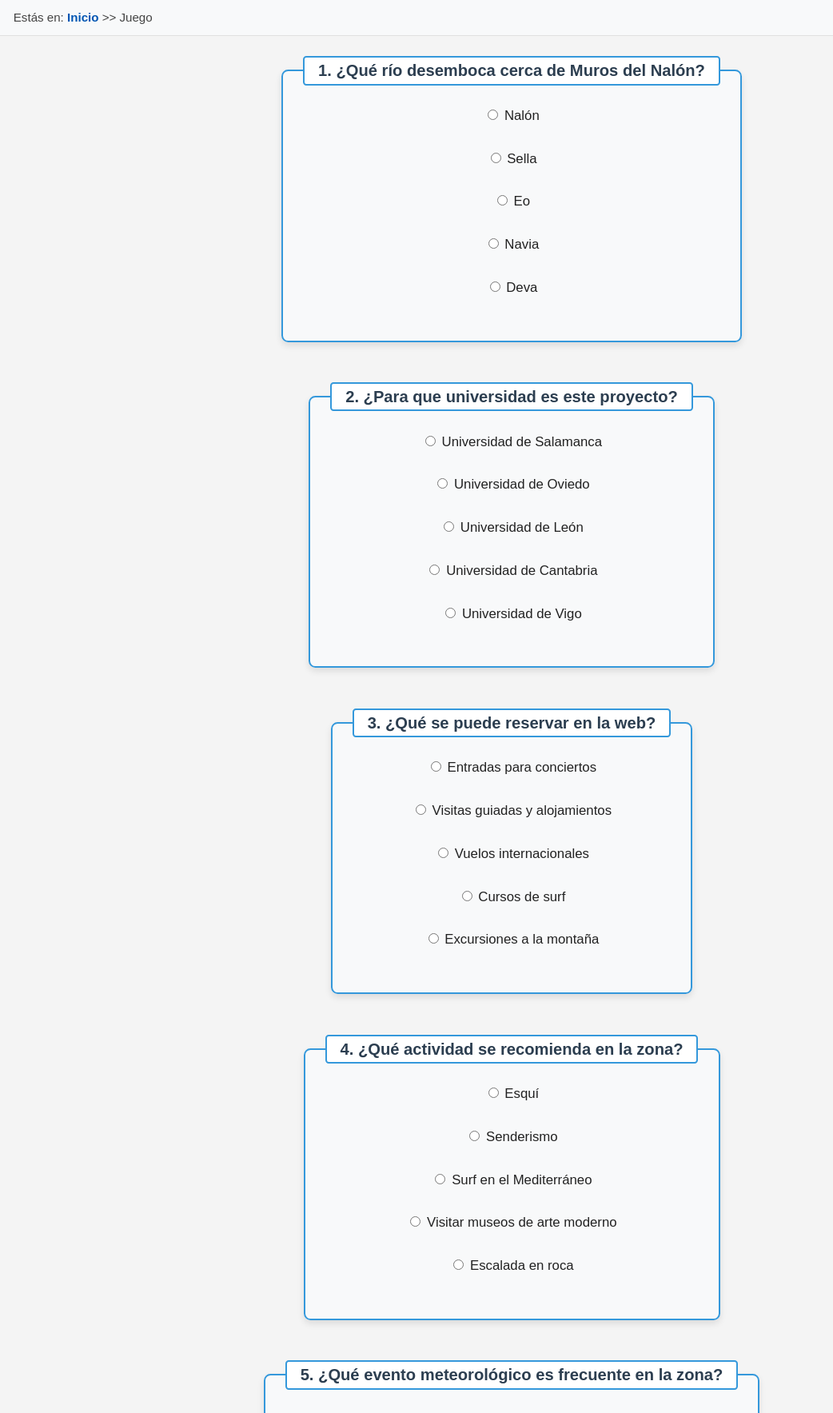
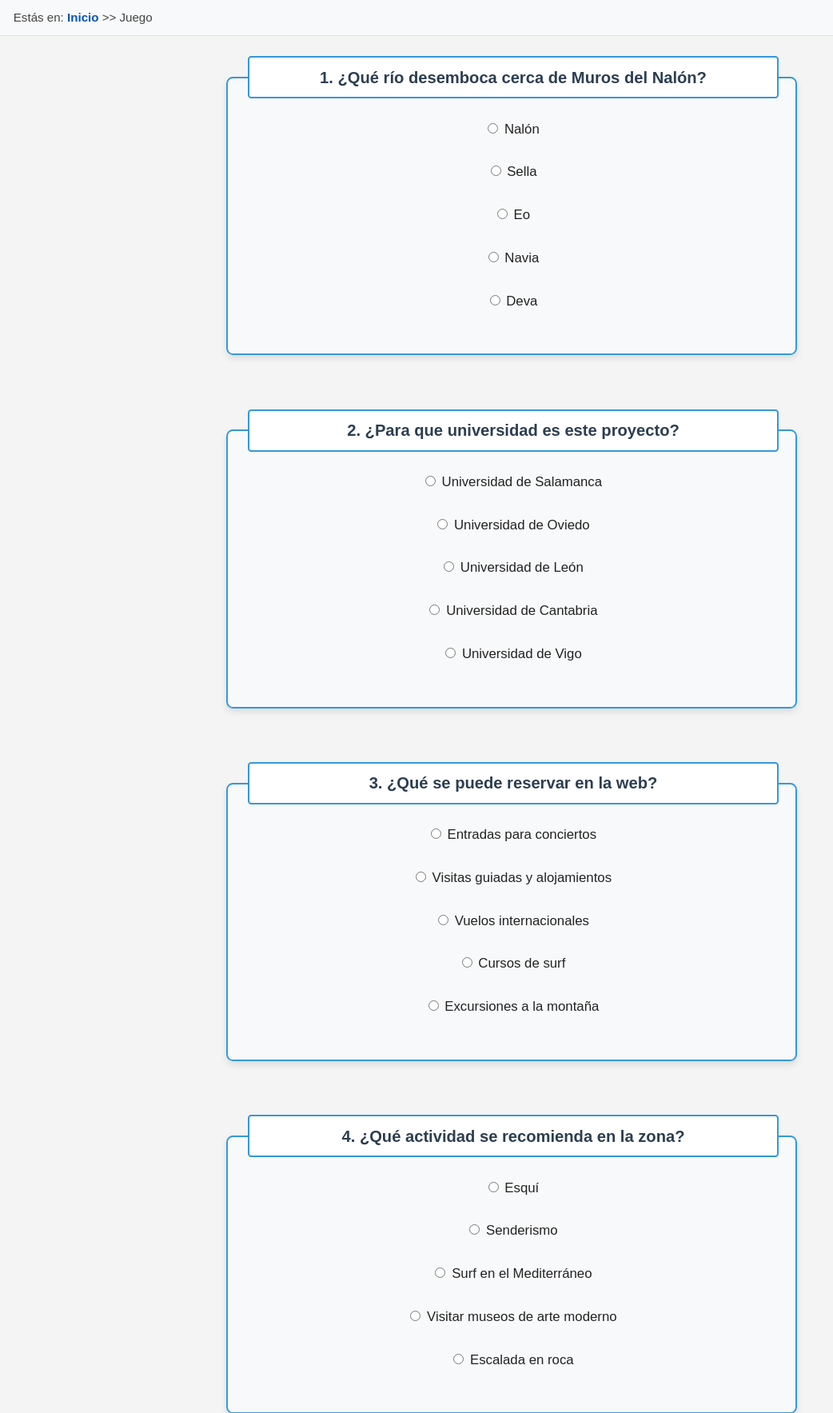
Before and after one commit to alejandrofdzgarcia/SEW-Junio, a PHP site: page /juego.html in a window 1280 px wide. Shown: the part 245-2012 px from the top of the page at 80% size, without its empty margins (0-1042 px from the left). Run offline with PHP 8.4, Linux system fonts and the light colour scheme.

Commit message:
mejoras css formulario juego

```diff
--- a/estilo/layout.css
+++ b/estilo/layout.css
@@ -54,21 +54,51 @@
 }
 
 /* Estructura de elementos del formulario */
-form, div, section, main {
+section, main {
     display: flex;
     flex-direction: column;
     align-items: center;
     text-align: center;
 }
 
+form {
+    display: flex;
+    flex-direction: column;
+    align-items: center;
+    gap: 1rem;
+    max-width: 50rem;
+    margin: 0 auto;
+    box-sizing: border-box;
+}
+
+form fieldset {
+    display: flex;
+    flex-direction: column;
+    width: 100%;
+    box-sizing: border-box;
+}
+
 fieldset {
     display: flex;
     flex-direction: column;
     align-items: center;
+    width: 100%;
+    max-width: 45rem;
+    box-sizing: border-box;
+    margin-left: auto;
+    margin-right: auto;
+}
+
+fieldset > legend {
+    width: 100%;
+    text-align: center;
+    padding: 0.5rem 0;
+    font-weight: bold;
 }
 
 fieldset ol, fieldset ul {
     align-self: flex-start;
+    width: 100%;
 }
 
 /* Estructura de artículos */
@@ -130,9 +160,10 @@
         padding: 0.5rem;
     }
 
+    /* Cambiar tabla a layout basado en grid para dispositivos pequeños */
     table {
         width: 100%;
-        table-layout: fixed;
+        display: block;
     }
 
     tr {
@@ -141,7 +172,8 @@
         margin-bottom: 1.5rem;
     }
 
-    td {
+    td, th {
+        display: block;
         width: 100%;
         padding: 0.5rem 0;
     }
@@ -169,17 +201,30 @@
         max-width: 75rem;
     }
 
-    /* Multi-column layout para pantallas anchas */
     article.multi-column {
         column-count: 2;
         column-gap: 2rem;
+        column-rule: 1px solid #ddd;
     }
 
-    /* Grid layout para colecciones de elementos */
     .grid-container {
         display: grid;
         grid-template-columns: repeat(auto-fill, minmax(18rem, 1fr));
         gap: 1.5rem;
         width: 100%;
     }
+
+    .gallery-grid {
+        display: grid;
+        grid-template-columns: repeat(3, 1fr);
+        grid-gap: 1rem;
+        width: 100%;
+    }
+
+    .two-column-layout {
+        display: grid;
+        grid-template-columns: 2fr 1fr;
+        grid-gap: 2rem;
+        width: 100%;
+    }
 }
```
